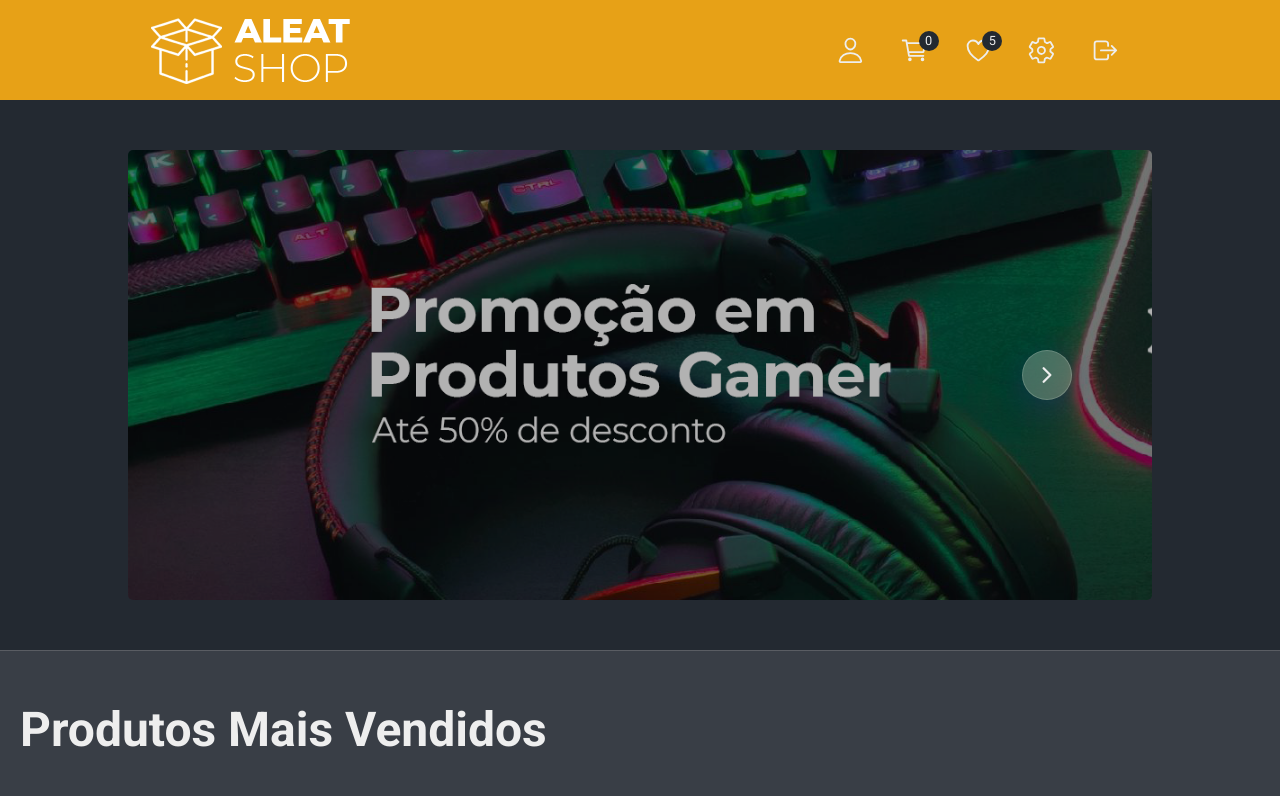
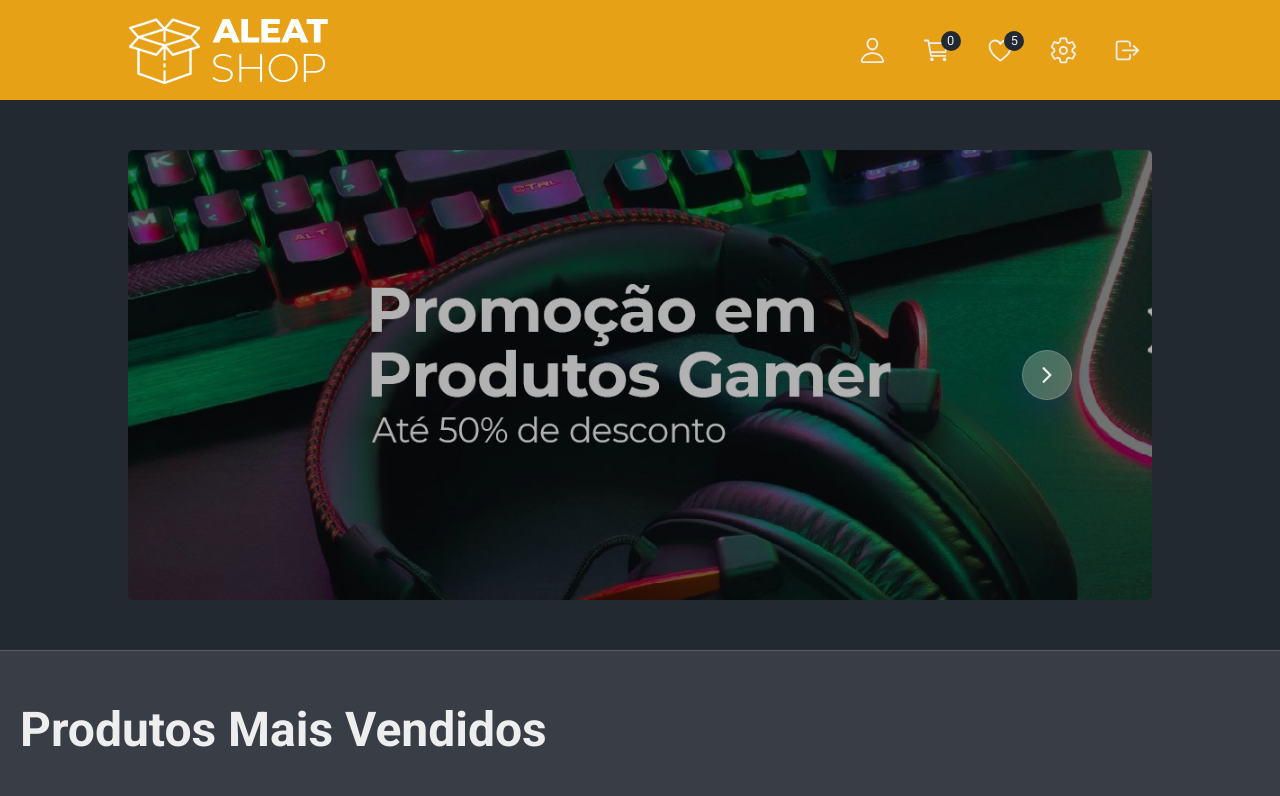
Before and after one commit to CauaHenrique19/Aleat-Shop, a React (Create React App) app in the folder frontend-react/: page / in a window 1280 px wide. Shown: the top 796 px of the page. Built offline with nearby package versions, Linux system fonts and the light colour scheme; grey boxes are pictures that could not be loaded.

Commit message:
Fixing padding

```diff
--- a/frontend-react/src/components/Header/style.css
+++ b/frontend-react/src/components/Header/style.css
@@ -1,6 +1,6 @@
 .header{
     height: 100px;
-    padding: 0px 150px;
+    padding: 0px 10%;
     background-color: var(--principal-color);
     display: flex;
     align-items: center;
```
